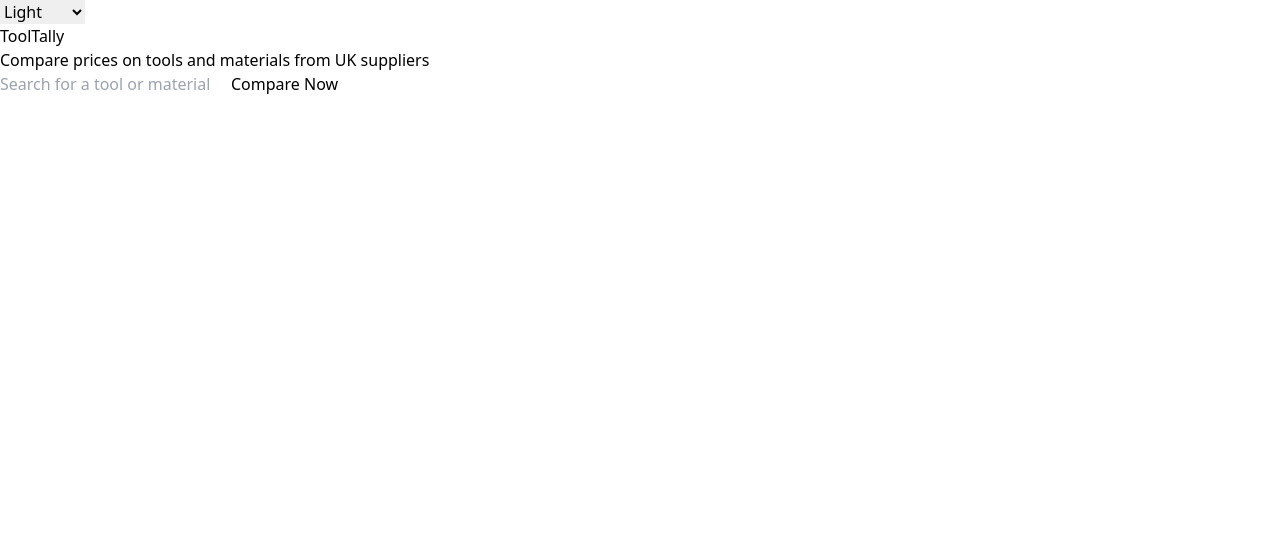
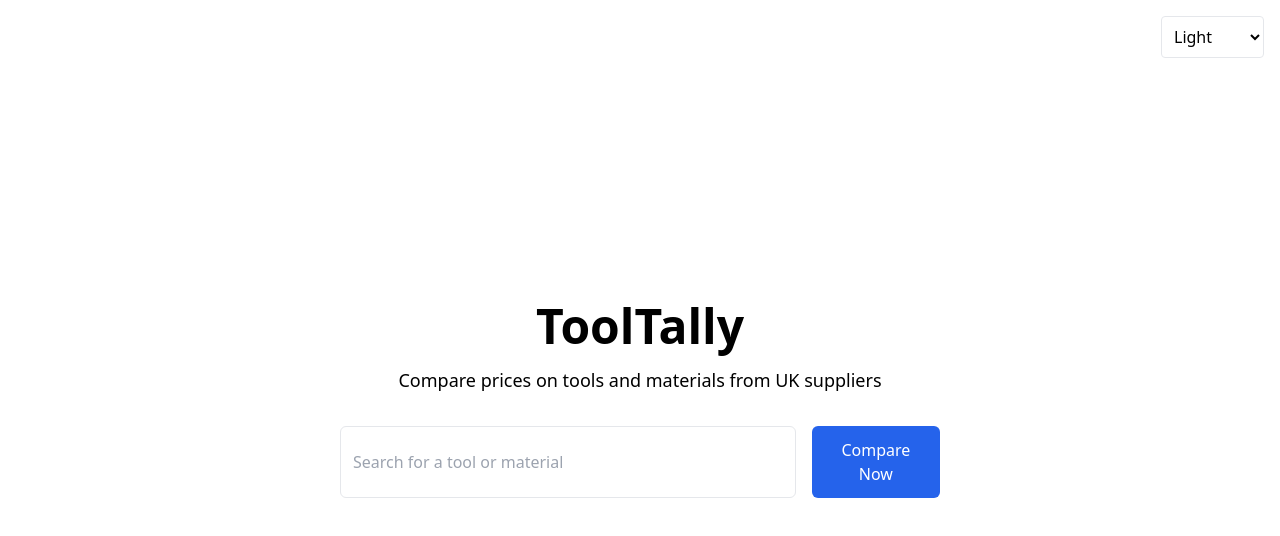
Before and after one commit to DustInTheDark/tooltally-frontend, a Next.js app: page / in a window 1280 px wide. Shown: the top 536 px of the page. Built offline with nearby package versions, Linux system fonts and the light colour scheme.

Commit message:
restored original layout, injecting theme provider and dropdown switcher. updated theme switcher with fixed positioning so no longer distrupts layout. applied minimal global styles for dark and contrast modes to avoid altering default design.

```diff
--- a/app/globals.css
+++ b/app/globals.css
@@ -1,2 +1,16 @@
 @tailwind base;
 @tailwind components;
+@tailwind utilities;
+html.dark body {
+  @apply bg-gray-900 text-gray-100;
+}
+
+html.contrast body {
+  background-color: #000;
+  color: #ffeb3b;
+}
+
+html.contrast .theme-switcher {
+  background-color: #000;
+  color: #ffeb3b;
+}
--- a/app/layout.js
+++ b/app/layout.js
@@ -21,10 +21,8 @@ export const metadata = {
 
 export default function RootLayout({ children }) {
   return (
-    <html lang="en" suppressHydrationWarning className="light">
-      <body
-        className={`${geistSans.variable} ${geistMono.variable} antialiased`}
-      >
+    <html lang="en" suppressHydrationWarning>
+      <body className={`${geistSans.variable} ${geistMono.variable} antialiased`}>
         <ThemeProvider>
           <NavigationProvider>
             <ThemeSwitcher />
--- a/components/ThemeSwitcher.js
+++ b/components/ThemeSwitcher.js
@@ -6,7 +6,7 @@ export default function ThemeSwitcher() {
 
   return (
     <select
-      className="absolute right-4 top-4 rounded border p-2 bg-white dark:bg-gray-800 dark:text-white contrast:bg-black contrast:text-yellow-400"
+      className="theme-switcher fixed right-4 top-4 z-50 rounded border p-2 bg-white dark:bg-gray-800 dark:text-white"
       value={theme}
       onChange={(e) => setTheme(e.target.value)}
     >
```
